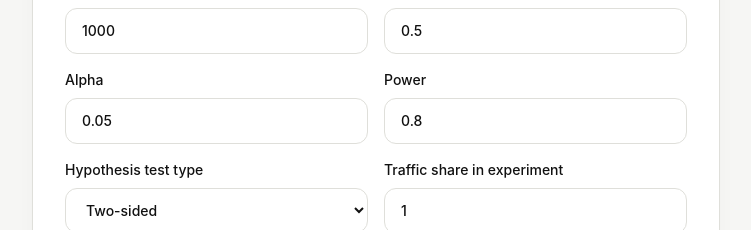
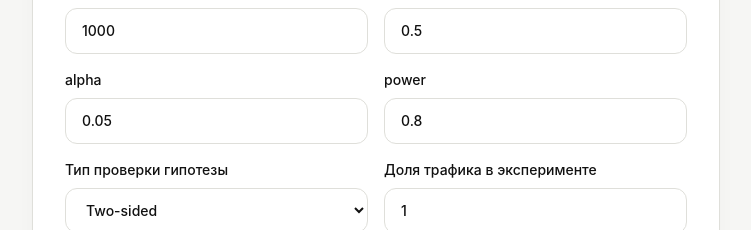
Before and after one commit to elizabeth290789/ab-tools-site, a Next.js app: page /sample-size in a window 1280 px wide. Shown: the part 481-711 px from the top of the page, without its empty margins (264-1015 px from the left). Built offline with nearby package versions, Linux system fonts and the light colour scheme.

Commit message:
Update sample-size field labels for style and localization

```diff
--- a/app/sample-size/page.tsx
+++ b/app/sample-size/page.tsx
@@ -233,7 +233,7 @@ export default function SampleSizePage() {
             </label>
 
             <label className="flex flex-col gap-2 text-sm font-medium">
-              <span>Alpha</span>
+              <span>alpha</span>
               <input
                 value={alpha}
                 onChange={(event) => setAlpha(event.target.value)}
@@ -242,7 +242,7 @@ export default function SampleSizePage() {
             </label>
 
             <label className="flex flex-col gap-2 text-sm font-medium">
-              <span>Power</span>
+              <span>power</span>
               <input
                 value={power}
                 onChange={(event) => setPower(event.target.value)}
@@ -251,7 +251,7 @@ export default function SampleSizePage() {
             </label>
 
             <label className="flex flex-col gap-2 text-sm font-medium">
-              <span>Hypothesis test type</span>
+              <span>Тип проверки гипотезы</span>
               <select
                 value={alternative}
                 onChange={(event) => setAlternative(event.target.value as Alternative)}
@@ -263,7 +263,7 @@ export default function SampleSizePage() {
             </label>
 
             <label className="flex flex-col gap-2 text-sm font-medium">
-              <span>Traffic share in experiment</span>
+              <span>Доля трафика в эксперименте</span>
               <input
                 value={trafficShare}
                 onChange={(event) => setTrafficShare(event.target.value)}
```
